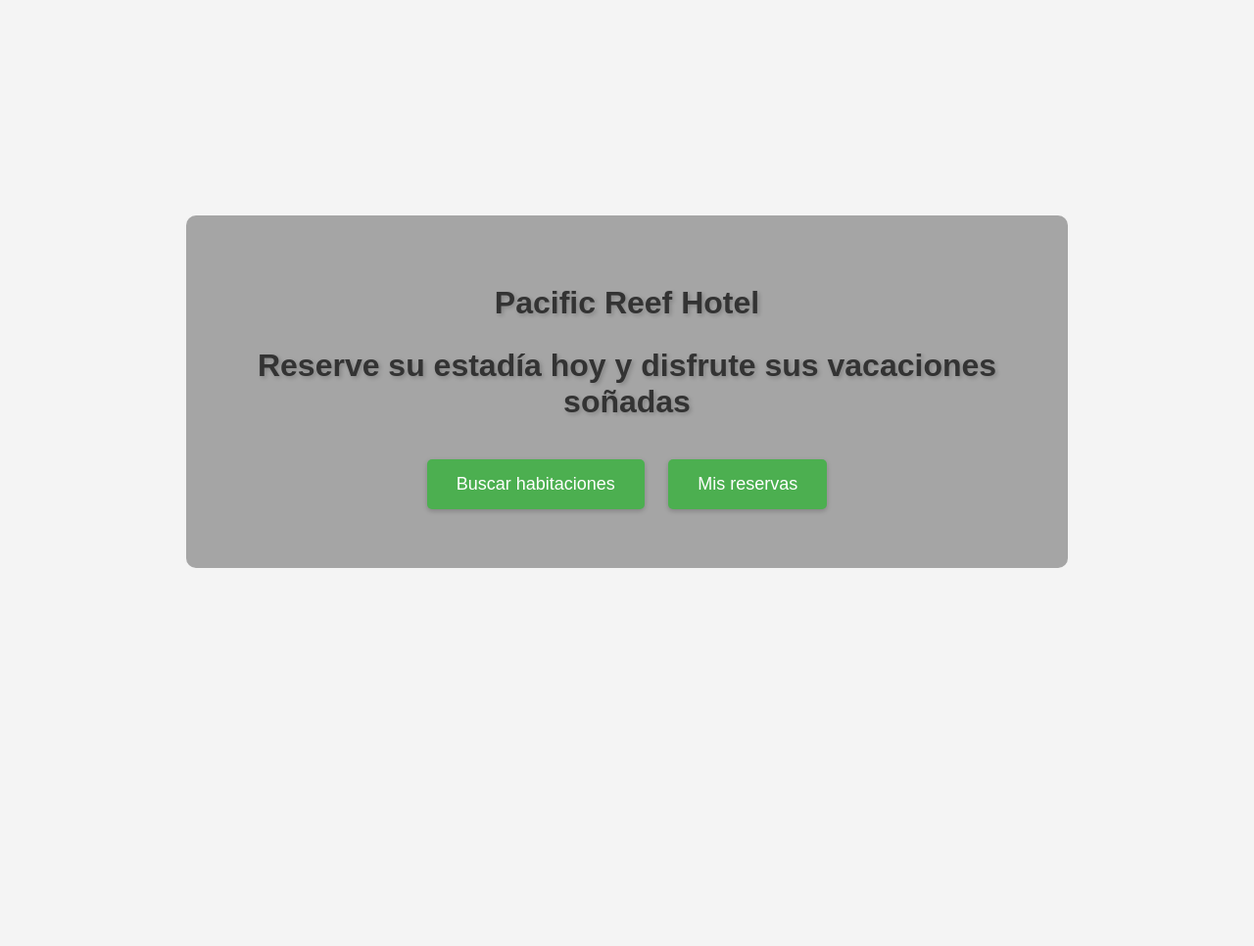
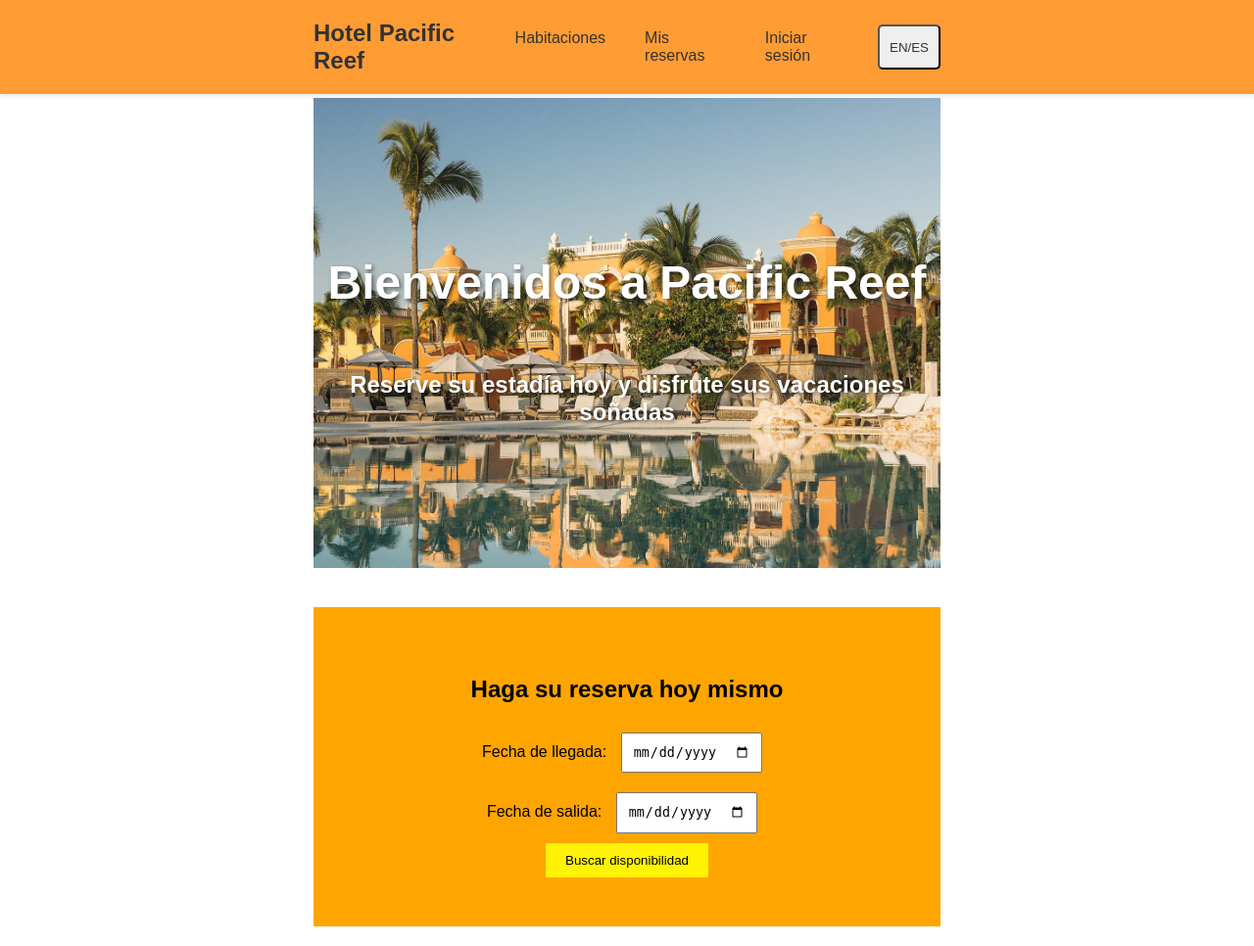
Before and after one commit to nikostrike/ReservasHoteleras, a Django app: page /home/ in a window 1280 px wide. Shown: the whole page at 98% size. Before the commit the page ends 580 px from the top, so only its background shows below. Run offline with Django 5.2, Linux system fonts and the light colour scheme; a user stored in the database is signed in.

Commit message:
agregados estilos frontend

```diff
--- a/ReservaHotelera/urls.py
+++ b/ReservaHotelera/urls.py
@@ -20,7 +20,9 @@ from django.contrib import admin
 
 urlpatterns = [
     path('admin/', admin.site.urls),
-    path('', views.login_view, name='login'),
+    path('', views.landing_view, name='landing'),
+    path('habitaciones/', views.habitaciones, name='habitaciones'),
+    path('login/', views.login_view, name='login'),
     path('home/', views.home_view, name='home'),
     path('search/', views.search_rooms, name='search_rooms'),
     path('reservation/<int:habitacion_id>/', views.make_reservation, name='make_reservation'),
--- a/core/static/css/style.css
+++ b/core/static/css/style.css
@@ -1,199 +1,112 @@
-/* Estilo general para la página */
-body {
+body,
+html {
   margin: 0;
   padding: 0;
-    height: 100vh;
+  font-family: Arial, sans-serif;
+}
+.nav {
+  position: fixed;
+  top: 0;
+  left: 0;
+  right: 0;
+  background-color: rgba(255, 132, 0, 0.8);
+  padding: 20px 20rem;
   display: flex;
+  justify-content: space-between;
+  align-items: center;
+  box-shadow: 0 2px 5px rgba(0, 0, 0, 0.1);
+}
+.nav-logo {
+  font-size: 1.5em;
+  font-weight: bold;
+  color: #333;
+}
+.nav-links {
+  display: flex;
+  gap: 20px;
+}
+.nav-links a,
+.nav-links button {
+  text-decoration: none;
+  color: #333;
+  padding: 5px 10px;
+  border-radius: 5px;
+  transition: background-color 0.3s;
+}
+.nav-links a:hover,
+.nav-links button:hover {
+  background-color: #3ee8eb;
+}
+.hero {
+  background-image: url(../img/hotel.jpg);
+  background-size: cover;
+  background-position: center;
+  height: 60vh;
+  margin-top: 80px;
+  margin-bottom: 40px;
+  display: flex;
+  flex-direction: column;
+  align-items: center;
   justify-content: center;
-    align-items: center;
-    font-family: Arial, sans-serif;
-    background-color: #f4f4f4;
-}
-
-/* Cuadro del formulario */
-.login-container {
-    background-color: rgb(255, 255, 255);
-    padding: 40px;
-    border-radius: 10px;
-    box-shadow: 0 4px 8px rgba(0, 0, 0, 0.1);
-    width: 300px;
+  color: white;
   text-align: center;
 }
 
-/* Título del login */
-.login-container h1 {
-    margin-bottom: 20px;
-    font-size: 24px;
-    color: #333;
+.hero h1 {
+  font-size: 3em;
+  text-shadow: 2px 2px 4px rgba(0, 0, 0, 0.5);
 }
 
-/* Estilos de los campos de entrada */
-.login-container input[type="text"],
-.login-container input[type="password"] {
-    width: 90%;
-    padding: 10px;
-    margin: 5px 0;
-    border: 1px solid #ccc;
-    border-radius: 5px;
+.hero h3 {
+  font-size: 1.5em;
+  text-shadow: 2px 2px 4px rgba(0, 0, 0, 0.5);
 }
 
-/* Estilo del botón de enviar */
-.login-container input[type="submit"] {
-    background-color: #4CAF50;
-    color: white;
-    border: none;
-    padding: 10px;
-    width: 100%;
-    border-radius: 5px;
-    cursor: pointer;
-    font-size: 16px;
-}
-
-.login-container input[type="submit"]:hover {
-    background-color: #45a049;
-}
-
-/* Estilo del texto de enlace */
-.login-container a {
-    display: block;
-    margin-top: 10px;
-    color: #555;
-    text-decoration: none;
-}
-
-.login-container a:hover {
-    color: #333;
-}
-
-/* Estilo general para todas las páginas */
-body {
-    margin: 0;
-    padding: 0;
-    font-family: Arial, sans-serif;
-    background-color: #f4f4f4;
-    color: #333;
+.reservation {
+  padding: 50px 20px;
+  background-color: orange;
   text-align: center;
 }
-
-h1, h2 {
-    text-shadow: 2px 2px 4px rgba(0, 0, 0, 0.2);
-}
-
-/* Botones generales */
-a {
-    text-decoration: none;
-    color: white;
-    background-color: #4CAF50;
-    padding: 15px 30px;
-    border-radius: 5px;
-    margin: 10px;
-    display: inline-block;
-    transition: background-color 0.3s ease;
-    font-size: 18px;
-    box-shadow: 0 2px 5px rgba(0, 0, 0, 0.2);
-}
-
-a:hover {
-    background-color: #45a049;
-}
-
-/* Contenedores */
-.container {
-    background-color: rgba(114, 114, 114, 0.6); /* Fondo semitransparente */
-    padding: 50px;
-    border-radius: 10px;
-    margin-right: 40px auto;
-    max-width: 800px;
-}
-
-/* Estilos para cuadros o tarjetas */
-.reserva, .card {
-    background-color: white;
-    border: 1px solid #ccc;
-    border-radius: 10px;
-    padding: 5px;
-    margin: 10px;
-    margin-right: 20px auto;
-    box-shadow: 0 2px 5px rgba(0, 0, 0, 0.1);
-    transition: transform 0.3s ease, box-shadow 0.3s ease;
-    width: 100%;
-}
-
-.reserva:hover, .card:hover {
-    transform: translateY(-5px);
-    box-shadow: 0 4px 10px rgba(0, 0, 0, 0.2);
-}
-
-p {
-    margin: 5px 0;
-    color: #555;
-}
-
-/* Específicos del botón home */
-.text-center {
-    text-align: center;
-    margin-top: 20px;
-}
-
-/* Específicos para encabezados */
-h2.page-title {
-    font-size: 32px;
-    margin-bottom: 30px;
-}
-
-/* Contenedor del formulario de login y búsqueda */
-.login-container, .form-container {
-    background-color: rgba(255, 255, 255, 0.8);
-    padding: 30px;
-    border-radius: 10px;
-    max-width: 400px;
-    margin: 0 auto;
-    box-shadow: 0 4px 8px rgba(0, 0, 0, 0.1);
-}
-
-/* Estilo para los grupos de formulario */
-.form-group {
+.reservation h2 {
   margin-bottom: 20px;
 }
-
-label {
-    display: block;
-    margin-bottom: 8px;
-    font-weight: bold;
-    color: #333;
+.reservation input {
+  padding: 10px;
+  margin: 10px;
 }
-
-input[type="date"] {
-    width: 100%;
+.reservation button {
+  padding: 10px 20px;
+  background-color: #fff203;
+  color: rgb(0, 0, 0);
+  border: none;
+  cursor: pointer;
+}
+.services {
+  padding: 50px 20px;
+  text-align: center;
+}
+.services h2 {
+  margin-bottom: 20px;
+  text-align: center;
+}
+.service-list {
+  display: flex;
+  justify-content: space-around;
+  flex-wrap: wrap;
+}
+.service-item {
+  width: 200px;
+  margin: 20px;
+  background-color: #f6c354;
+  border-radius: 10px;
   padding: 10px;
-    border: 1px solid #ccc;
-    border-radius: 5px;
-    font-size: 16px;
 }
-
-/* Estilo para el botón de envío */
-.btn-submit {
-    background-color: #4CAF50;
-    color: white;
-    border: none;
-    padding: 15px;
-    border-radius: 5px;
-    font-size: 16px;
-    cursor: pointer;
-    width: 100%;
-    transition: background-color 0.3s ease;
+.service-item img {
+  width: 100px;
+  height: 100px;
 }
-
-.btn-submit:hover {
-    background-color: #45a049;
-}
-
-/* Centrando contenido verticalmente */
-body {
-    display: flex;
-    justify-content: center;
-    align-items: center;
-    height: 100vh;
+.margin {
+  padding: 20px 20rem;
 }
 
 /* Estilos para la lista de habitaciones */
@@ -207,10 +120,10 @@ body {
 
 /* Estilos para cada habitación (tarjetas) */
 .room-card {
-    background-color: white;
+  background-color: rgb(89, 249, 187);
   border: 1px solid #ccc;
   border-radius: 10px;
-    padding: 20px;
+  padding: 20px 40px;
   box-shadow: 0 2px 5px rgba(0, 0, 0, 0.1);
   transition: transform 0.3s ease, box-shadow 0.3s ease;
 }
@@ -221,7 +134,7 @@ body {
 }
 
 .room-card h3 {
-    color: #333;
+  color: #000000;
   margin-bottom: 10px;
 }
 
@@ -230,19 +143,57 @@ body {
   color: #555;
 }
 
-/* Botón para reservar */
-.btn-submit {
+.room-card button {
+  padding: 10px 20px;
+  background-color: #d7c114;
+  color: rgb(0, 0, 0);
+  border: none;
+  cursor: pointer;
+}
+
+.container-rooms {
+  margin: 100px 100px;
+}
+
+.rooms-container {
+    display: flex;
+    flex-wrap: wrap;
+    justify-content: space-between;
+    margin-top: 5rem;
+}
+.room-category {
+    flex-basis: calc(50% - 20px);
+    margin-bottom: 2rem;
+    background-color: #fff;
+    border-radius: 5px;
+    overflow: hidden;
+    box-shadow: 0 0 10px rgba(0,0,0,0.1);
+}
+.room-image {
+    height: 250px;
+    background-size: cover;
+    background-position: center;
+}
+.room-details {
+    padding: 1.5rem;
+}
+.room-title {
+    font-size: 1.5rem;
+    margin-bottom: 1rem;
+}
+.room-description {
+    margin-bottom: 1rem;
+}
+.room-price {
+    font-weight: bold;
+    color: #000000;
+}
+.book-button {
+    display: inline-block;
     background-color: #4CAF50;
     color: white;
-    border: none;
-    padding: 15px;
-    border-radius: 5px;
-    font-size: 16px;
-    cursor: pointer;
-    width: 100%;
-    transition: background-color 0.3s ease;
+    padding: 0.5rem 1rem;
+    text-decoration: none;
+    border-radius: 3px;
+    margin-top: 1rem;
 }
-
-.btn-submit:hover {
-    background-color: #45a049;
-}
--- a/core/templates/home.html
+++ b/core/templates/home.html
@@ -1,18 +1,62 @@
 {% load static %}
 <!DOCTYPE html>
-<html lang="es">
-<head>
-    <meta charset="UTF-8">
-    <meta name="viewport" content="width=device-width, initial-scale=1.0">
-    <title>Reservas Hoteleras - Home</title>
-    <link rel="stylesheet" type="text/css" href="{% static 'css/style.css' %}">
-</head>
-<body>
-    <div class="container">
-        <h1>Pacific Reef Hotel</h1>
-        <h2 class="page-title">Reserve su estadía hoy y disfrute sus vacaciones soñadas</h2>
-        <a href="{% url 'search_rooms' %}">Buscar habitaciones</a>
-        <a href="{% url 'mis_reservas' %}">Mis reservas</a>
+<html lang="en">
+  <head>
+    <meta charset="UTF-8" />
+    <meta name="viewport" content="width=device-width, initial-scale=1.0" />
+    <title>Hotel Pacific Reef</title>
+    <link
+      rel="stylesheet"
+      type="text/css"
+      href="{% static 'css/style.css' %}"
+    />
+  </head>
+  <body>
+    <div class="margin">
+      <nav class="nav">
+        <div class="nav-logo">Hotel Pacific Reef</div>
+        <div class="nav-links">
+          <a href="#habitaciones">Habitaciones</a>
+          <a href="{% url 'mis_reservas' %}">Mis reservas</a>
+          <a href="{% url 'login' %}">Iniciar sesión</a>
+          <button id="langToggle">EN/ES</button>
+        </div>
+      </nav>
+
+      <section class="hero">
+        <h1>Bienvenidos a Pacific Reef</h1>
+        <h3>Reserve su estadía hoy y disfrute sus vacaciones soñadas</h3>
+      </section>
+
+      <section class="reservation">
+        <h2>Haga su reserva hoy mismo</h2>
+        <div class="form-container">
+          <form method="post" action="{% url 'search_rooms' %}">
+            {% csrf_token %}
+            <div class="form-group">
+              <label for="fecha_llegada">Fecha de llegada:</label>
+              <input
+                type="date"
+                id="fecha_llegada"
+                name="fecha_llegada"
+                required
+              />
+            </div>
+            <div class="form-group">
+              <label for="fecha_salida">Fecha de salida:</label>
+              <input
+                type="date"
+                id="fecha_salida"
+                name="fecha_salida"
+                required
+              />
+            </div>
+            <button type="submit" class="btn-submit">
+              Buscar disponibilidad
+            </button>
+          </form>
+        </div>
+      </section>
     </div>
-</body>
+  </body>
 </html>
--- a/core/views.py
+++ b/core/views.py
@@ -5,6 +5,9 @@ from .models import Hotel, Habitacion, Reserva
 from django.db.models import Q
 from datetime import datetime
 from django.core.exceptions import ValidationError
+
+def landing_view(request):
+    return render(request, 'landing.html')
 
 def login_view(request):
     if request.method == 'POST':
@@ -16,8 +19,36 @@ def login_view(request):
             return redirect('home')
     return render(request, 'login.html')
 
+def habitaciones(request):
+    return render(request, 'habitaciones.html')
+
 @login_required
 def home_view(request):
+    if request.method == 'POST':
+        fecha_llegada = request.POST.get('fecha_llegada')
+        fecha_salida = request.POST.get('fecha_salida')
+
+        # Validación de fechas
+        try:
+            fecha_llegada = datetime.strptime(fecha_llegada, '%Y-%m-%d').date()
+            fecha_salida = datetime.strptime(fecha_salida, '%Y-%m-%d').date()
+        except ValueError:
+            return render(request, 'error.html', {'message': 'Formato de fecha inválido. Use YYYY-MM-DD.'})
+
+        if fecha_llegada >= fecha_salida:
+            return render(request, 'error.html', {'message': 'La fecha de llegada debe ser anterior a la fecha de salida.'})
+
+        # Buscar habitaciones disponibles
+        habitaciones_disponibles = Habitacion.objects.exclude(
+            reserva__fecha_inicio__lt=fecha_salida,
+            reserva__fecha_fin__gt=fecha_llegada
+        )
+
+        return render(request, 'habitaciones_disponibles.html', {
+            'habitaciones': habitaciones_disponibles,
+            'fecha_llegada': fecha_llegada,
+            'fecha_salida': fecha_salida
+        })
     return render(request, 'home.html')
 
 @login_required
```
Also changed, not shown: core/templates/habitaciones.html (added, +79 -0 lines), core/templates/habitaciones_disponibles.html (+33 -8 lines), core/templates/landing.html (added, +60 -0 lines), core/templates/login.html (+21 -5 lines), core/templates/mis_reservas.html (+30 -10 lines), core/static/img/barra.png (added), core/static/img/cama.png (added), core/static/img/cubiertos.png (added), core/static/img/hab_premium.webp (added), core/static/img/hab_turista.jpg (added), core/static/img/hotel.jpg (added), core/static/img/wifi.png (added), db.sqlite3. Lines whose indentation alone changed are shown as unchanged.
